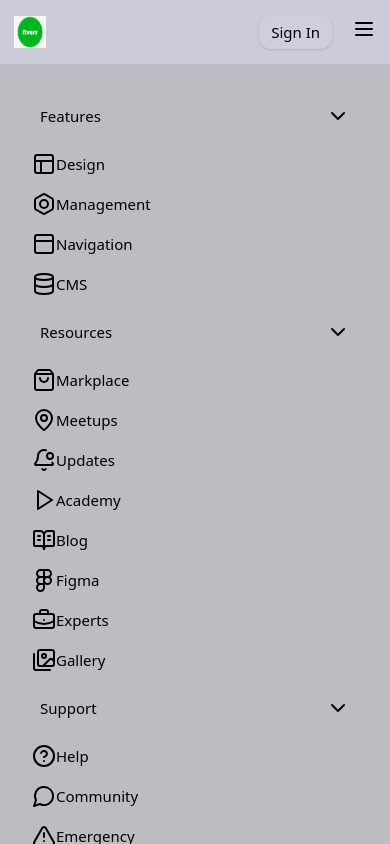
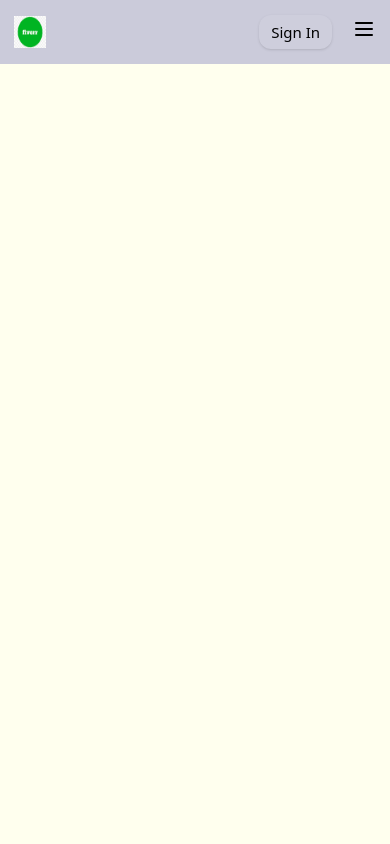
Before and after one commit to Vee-keme/kadmon-fe, a React (Vite) app: page / in a window 390 px wide. Built offline with nearby package versions, Linux system fonts and the light colour scheme.

Commit message:
animate mobile menu

```diff
--- a/src/components/MobMenu.jsx
+++ b/src/components/MobMenu.jsx
@@ -1,5 +1,6 @@
 import { ChevronDown, Menu, X } from "lucide-react";
 import React, { useState } from "react";
+import { motion } from "framer-motion";
 
 const MobMenu = ({ Menus }) => {
   const [isOpen, setIsOpen] = useState(false);
@@ -7,6 +8,18 @@
 
   const toggleDrawer = () => {
     setIsOpen(!isOpen);
+    setClicked(null);
+  };
+
+  const subMenuDrawer = {
+    enter: {
+      height: "auto",
+      overflow: "hidden",
+    },
+    exit: {
+      height: 0,
+      overflow: "hidden",
+    },
   };
 
   return (
@@ -15,7 +28,11 @@
         {isOpen ? <X /> : <Menu />}
       </button>
 
-      <div className="fixed left-0 right-0 top-16 overflow-y-auto h-full bg-[#bcbcc3] backdrop-blur p-6 ">
+      <motion.div
+        className="fixed left-0 right-0 top-16 overflow-y-auto h-full bg-[#bcbcc3] backdrop-blur p-6 "
+        initial={{ x: "-100%" }}
+        animate={{ x: isOpen ? "0%" : "-100%" }}
+      >
         <ul>
           {Menus.map(({ name, subMenu }, i) => {
             const hasSubMenu = subMenu?.length > 0;
@@ -34,23 +51,28 @@
                   )}
                 </span>
                 {subMenu && (
-                  <ul>
+                  <motion.ul
+                    initial="exit"
+                    animate={isClicked ? "enter" : "exit"}
+                    variants={subMenuDrawer}
+                    className="ml-5"
+                  >
                     {subMenu.map(({ name, icon: Icon }) => (
                       <li
                         key={name}
-                        className="p-2 flex-center hover:bg-white/5 rounded-md cursor-pointer"
+                        className="p-2 flex-center hover:bg-white/5 rounded-md cursor-pointer gap-x-2"
                       >
-                        <Icon />
+                        <Icon size={17} />
                         <span>{name}</span>
                       </li>
                     ))}
-                  </ul>
+                  </motion.ul>
                 )}
               </li>
             );
           })}
         </ul>
-      </div>
+      </motion.div>
     </div>
   );
 };
```
